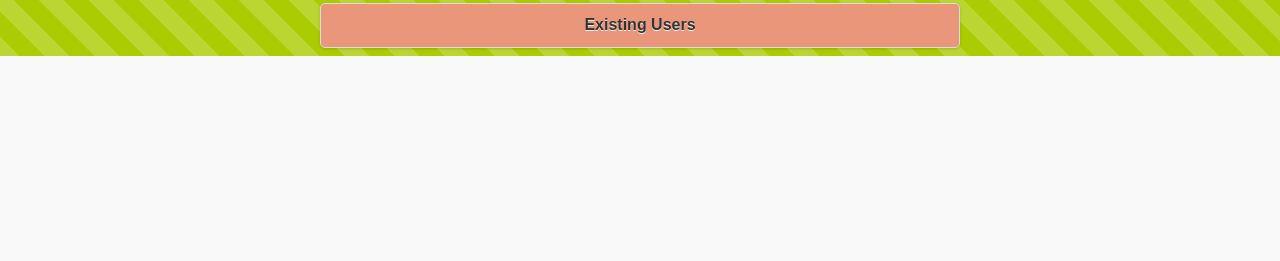
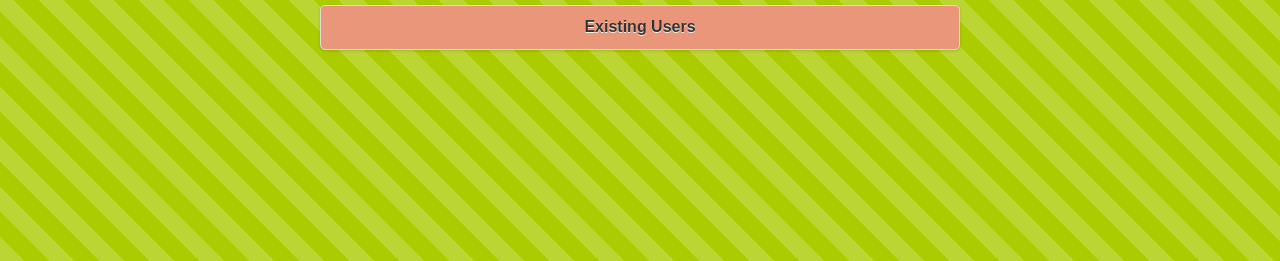
Before and after one commit to so92/IrishQuiz, a plain HTML site: page index.html in a window 1280 px wide. Shown: the part 539-800 px from the top of the page. Drawn offline with Linux system fonts and the light colour scheme.

Commit message:
fixing size

```diff
--- a/CSS/home.css
+++ b/CSS/home.css
@@ -1,8 +1,5 @@
-body {
-    -webkit-transform: scale(1,1);
-    -moz-transform: scale(1,1);
-    -ms-transform: scale(1,1);
-    transform: scale(1,1);
+.ui-page {
+  height: 100%;
 }
 
 h3 {
@@ -20,37 +17,34 @@ display: -webkit-inline-box;
 
 }
 
-#page {
-  -webkit-box-sizing: content-box;
-  -moz-box-sizing: content-box;
-  box-sizing: content-box;
-  width: 100%;
-  height: 100%;
-  border: none;
-  font: normal normal normal 100%/normal Arial, Helvetica, sans-serif;
-  color: rgba(255,255,255,1);
-  -o-text-overflow: clip;
-  text-overflow: clip;
-  background: -webkit-linear-gradient(45deg, rgba(255,255,255,0.2) 25%, rgba(0,0,0,0) 25%, rgba(0,0,0,0) 50%, rgba(255,255,255,0.2) 50%, rgba(255,255,255,0.2) 75%, rgba(0,0,0,0) 75%, rgba(0,0,0,0) 0), rgb(170, 204, 0);
-  background: -moz-linear-gradient(45deg, rgba(255,255,255,0.2) 25%, rgba(0,0,0,0) 25%, rgba(0,0,0,0) 50%, rgba(255,255,255,0.2) 50%, rgba(255,255,255,0.2) 75%, rgba(0,0,0,0) 75%, rgba(0,0,0,0) 0), rgb(170, 204, 0);
-  background: linear-gradient(45deg, rgba(255,255,255,0.2) 25%, rgba(0,0,0,0) 25%, rgba(0,0,0,0) 50%, rgba(255,255,255,0.2) 50%, rgba(255,255,255,0.2) 75%, rgba(0,0,0,0) 75%, rgba(0,0,0,0) 0), rgb(170, 204, 0);
-  background-position: auto auto;
-  -webkit-background-origin: padding-box;
-  background-origin: padding-box;
-  -webkit-background-clip: border-box;
-  background-clip: border-box;
-  -webkit-background-size: 50px 50px;
-  background-size: 50px 50px;
+
+    html{
+        width:100%;
+        height:100%;
+        }
+
+        body{
+        width:100%;
+        height:100%;
+        }
+
+#pageHolder {
+
+-moz-box-sizing: content-box;
+width: 100%;
+height: 100%;
+background: linear-gradient(45deg, rgba(255,255,255,0.2) 25%, rgba(0,0,0,0) 25%, rgba(0,0,0,0) 50%, rgba(255,255,255,0.2) 50%, rgba(255,255,255,0.2) 75%, rgba(0,0,0,0) 75%, rgba(0,0,0,0) 0), rgb(170, 204, 0);
+background-size: 50px 50px;
 }
 
-#page #UserSelect{
+#pageHolder #UserSelect{
 	margin-left: auto;
 	margin-right: auto;
 	width: 50%;
 	align-content: center;
 }
 
-#page #LogoHolder{
+#pageHolder #LogoHolder{
 	margin-left: auto;
 	margin-right: auto;
 	width: 50%;
@@ -62,7 +56,7 @@ display: -webkit-inline-box;
 }
 
 
-#page #PlayQuiz{
+#pageHolder #PlayQuiz{
 	margin-left: auto;
 	margin-right: auto;
 	width: 50%;
@@ -103,30 +97,37 @@ display: -webkit-inline-box;
 }
 
 
-#page .showQuestions{
+#pageHolder .showQuestions{
 	margin-left: auto;
 	margin-right: auto;
 	width: 80%;
 	align-content: center;
 }
 
-#page #answers{
+#pageHolder #answers{
 	margin-left: auto;
 	margin-right: auto;
 	width: 90%;
 	align-content: center;
 }
 
-#page #PlayerNameHolder{
+#pageHolder #PlayerNameHolder{
 	text-align:center
 }
 
-#page .ButtonNext{
+#pageHolder .ButtonNext{
 	margin-top: 50px;
 	margin-left: auto;
 	margin-right: auto;
 	width: 50%;
 	height: 40px;
+}
+
+#pageHolder .#playersScore{
+	text-align: center;
+padding-bottom: 50px;
+padding-top: 20px;
+font-size: 20px;
 }
 
 /* Radio */
--- a/index.html
+++ b/index.html
@@ -2,7 +2,7 @@
 <html>
 	<head>
         <meta charset="utf-8" />
-<meta name="viewport" content="width=device-width, initial-scale=1, user-scalable=no">
+<meta name="viewport" content="width=100%, height=100%, initial-scale=1, user-scalable=no">
 
 
   		<link rel="stylesheet" href="CSS/jquery.mobile-1.4.0.min.css"/>
@@ -17,7 +17,7 @@
 
 	<body>
 
-<div id="page">
+<div id="pageHolder">
 
 	<div id="UserSelect">
 		<div id="LogoHolder">
```
